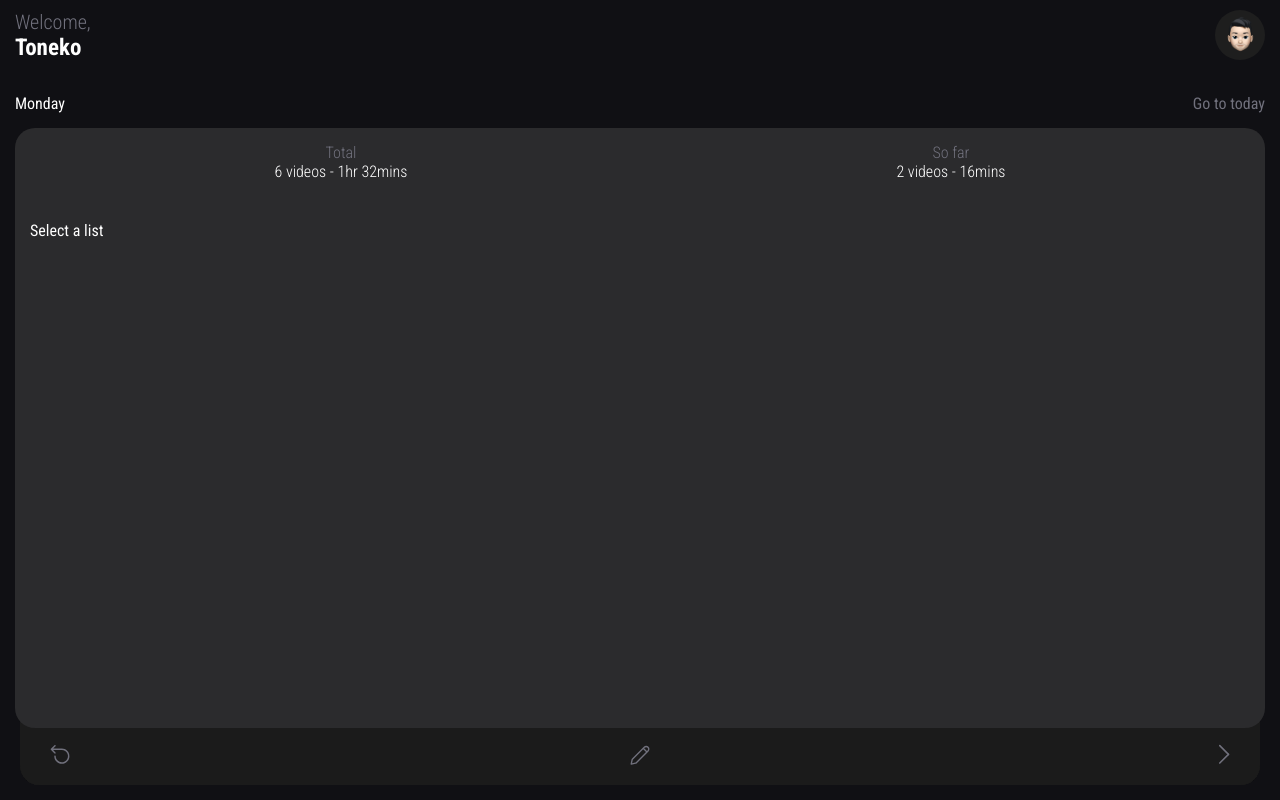
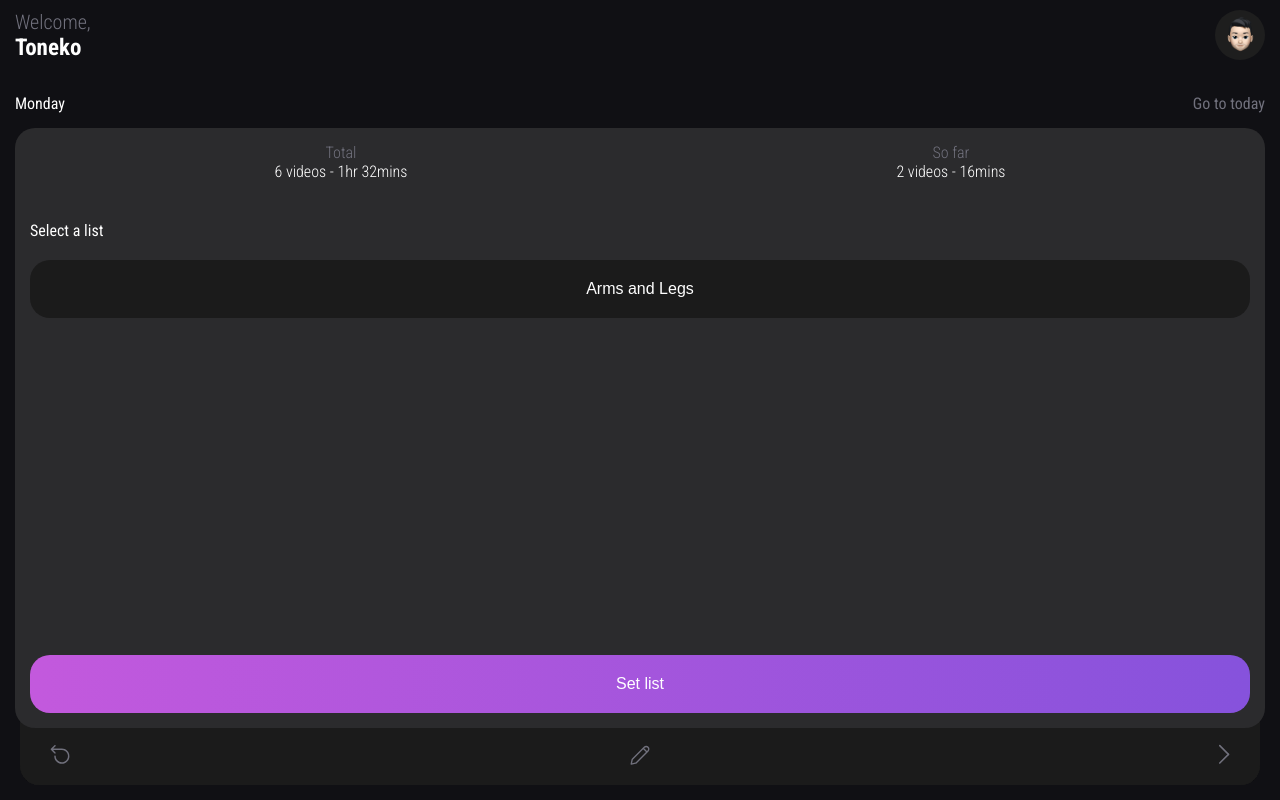
Before and after one commit to mocca-dev/yoketube, a Next.js app: page / in a window 1280 px wide. Built offline with nearby package versions, Linux system fonts and the light colour scheme.

Commit message:
Empty day list selection addition

```diff
--- a/app/globals.css
+++ b/app/globals.css
@@ -25,6 +25,11 @@ body {
   --fg-primary: white;
   --fg-secondary: #71717d;
   --side-padding: 15px;
+  --primary-linear-gradient: linear-gradient(
+    90deg,
+    rgba(195, 89, 221, 1) 0%,
+    rgba(134, 82, 220, 1) 100%
+  );
 }
 
 /* @media (prefers-color-scheme: dark) {}*/
--- a/components/DayCard/DayCard.tsx
+++ b/components/DayCard/DayCard.tsx
@@ -29,7 +29,9 @@ export const DayCard = ({ name, date, list }: DayCardProps) => {
           </>
         ) : (
           <>
-            <span>Select a list</span>
+            <div className={styles.mainTitle}>Select a list</div>
+            <button className={styles.checkboxCointainer}>Arms and Legs</button>
+            <button className={styles.btnCointainer}>Set list</button>
           </>
         )}
       </main>
--- a/components/DayCard/PlayButton/playButton.module.css
+++ b/components/DayCard/PlayButton/playButton.module.css
@@ -7,12 +7,7 @@
   height: 55px;
   cursor: pointer;
   border-radius: 50%;
-  background: rgb(195, 89, 221);
-  background: linear-gradient(
-    90deg,
-    rgba(195, 89, 221, 1) 0%,
-    rgba(134, 82, 220, 1) 100%
-  );
+  background: var(--primary-linear-gradient);
   display: flex;
   justify-content: center;
   align-items: center;
--- a/components/DayCard/dayCard.module.css
+++ b/components/DayCard/dayCard.module.css
@@ -24,3 +24,32 @@
   background-color: var(--dark-primary);
   border-radius: var(--border-radius);
 }
+
+.mainTitle {
+  margin-bottom: 20px;
+}
+
+.btnCointainer {
+  display: block;
+  position: absolute;
+  bottom: var(--side-padding);
+  font-size: 1rem;
+  border: none;
+  padding: 20px;
+  border-radius: var(--border-radius);
+  color: var(--fg-primary);
+  background: var(--primary-linear-gradient);
+  width: calc(100% - 2 * var(--side-padding));
+}
+
+.checkboxCointainer {
+  display: block;
+  font-size: 1rem;
+  border: none;
+  padding: 20px;
+  border-radius: var(--border-radius);
+  color: var(--fg-primary);
+  background: var(--bg-light);
+  width: calc(100%);
+  margin: auto;
+}
```
Also changed, not shown: 1 other file (tests, documents, lock files or other folders).
